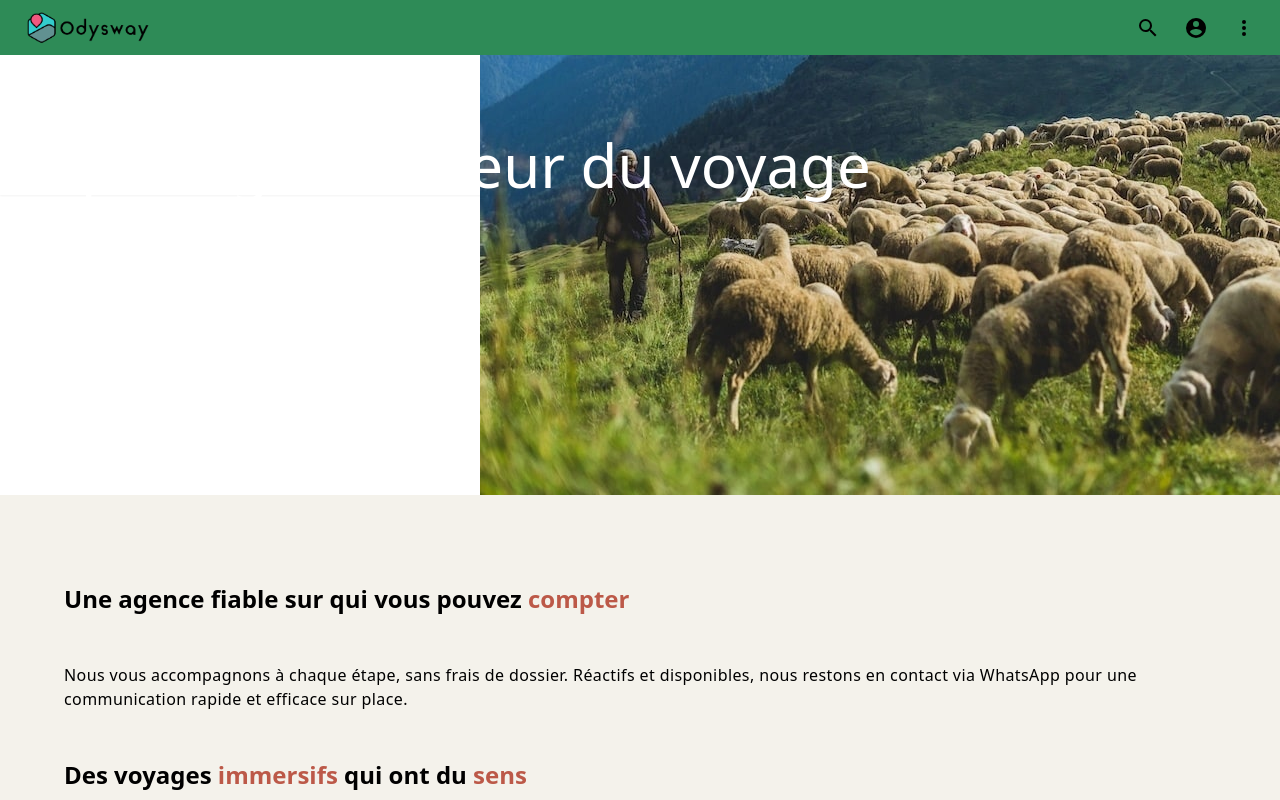
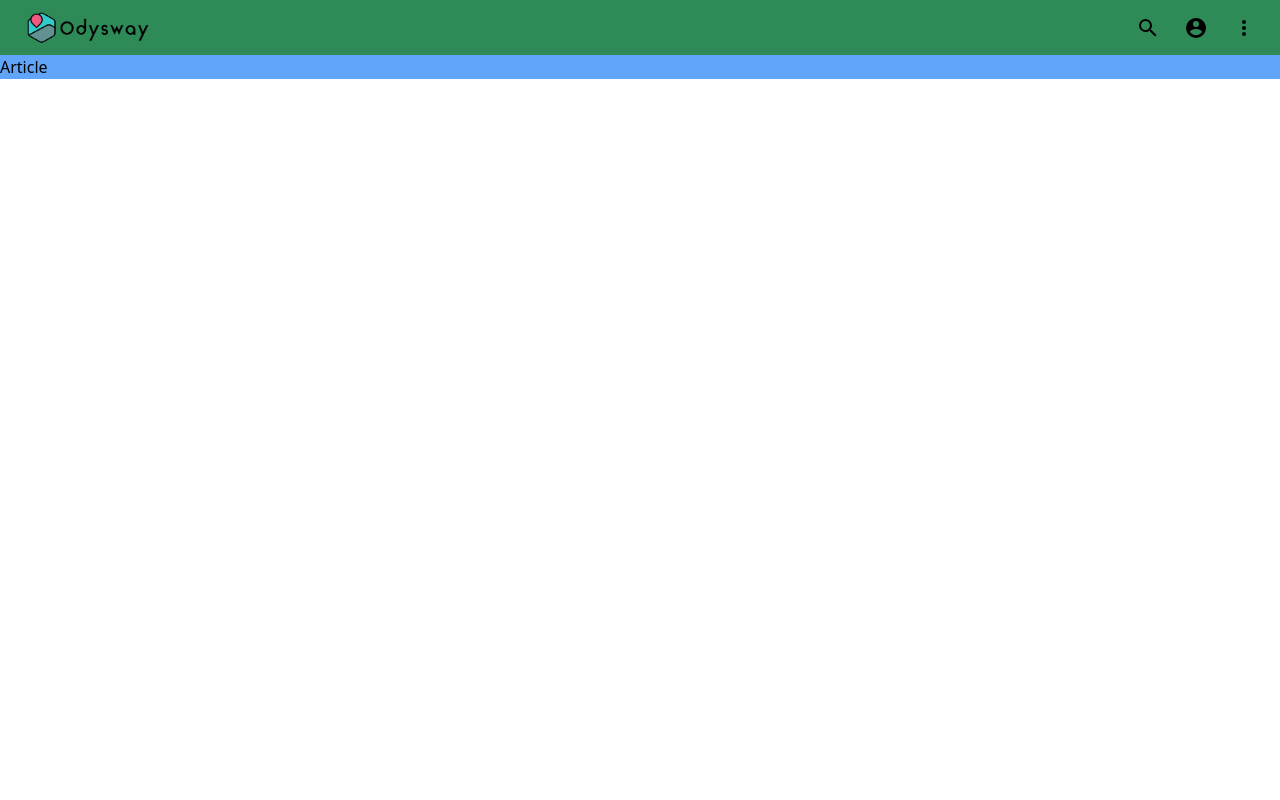
Before and after one commit to Delgorithm/odysway-vue-mvp, a Vue app: page /article in a window 1280 px wide. Shown: the top 800 px of the page. Built offline with nearby package versions, Linux system fonts and the light colour scheme.

Commit message:
Fix : New route system

```diff
--- a/src/App.vue
+++ b/src/App.vue
@@ -1,30 +1,9 @@
 <script setup>
-import { ref, computed } from 'vue'
-import HomeView from './views/HomeView.vue'
-import Article from './views/Article.vue'
-import Registration from './views/Article.vue'
-import Login from './views/Login.vue'
 import Navbar from './components/Navbar.vue'
-
-const routes = {
-  '/': HomeView,
-  '/article': Article,
-  '/registration': Registration,
-  '/login': Login
-}
-
-const currentPath = ref(window.location.hash)
-
-window.addEventListener('hashchange', () => {
-  currentPath.value = window.location.hash
-})
-
-const currentView = computed(() => {
-  return routes[currentPath.value.slice(1) || '/']
-})
+import { RouterView } from 'vue-router'
 </script>
 
 <template class="h-full">
   <Navbar />
-  <component :is="currentView" />
+  <RouterView />
 </template>
```
